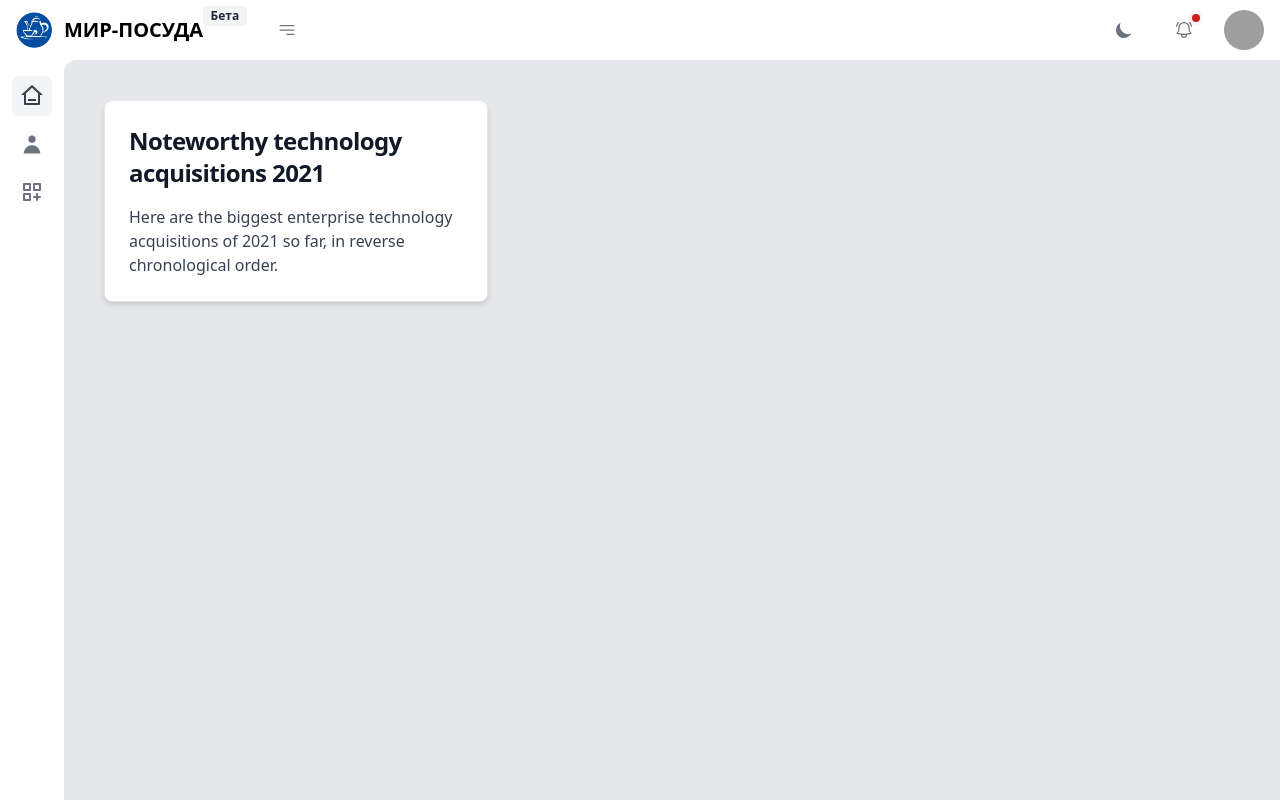
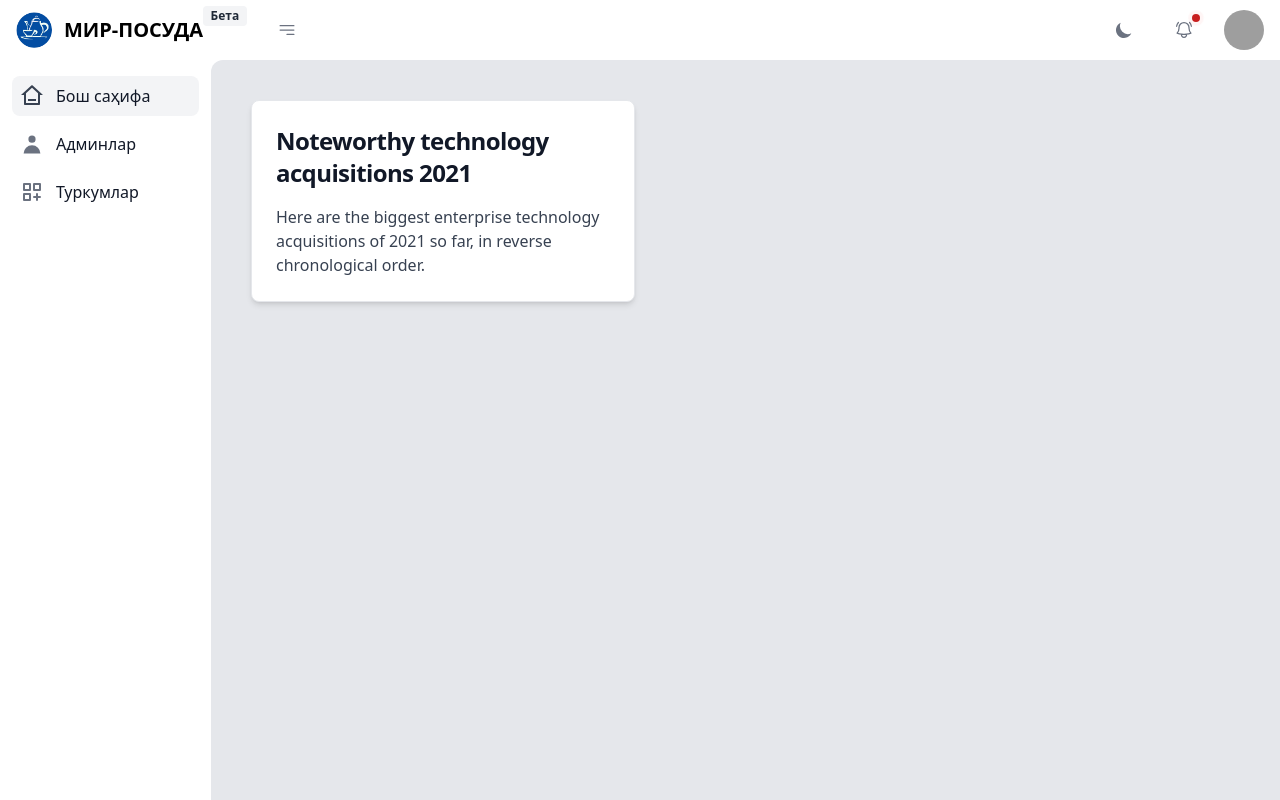
Before and after one commit to MIRPOSUDA/mir-posuda-frontend-admin, a React (Vite) app: page / in a window 1280 px wide. Built offline with nearby package versions, Linux system fonts and the light colour scheme; sample sign-in values are in the browser's storage; grey boxes are pictures that could not be loaded.

Commit message:
Change collapse sidebar

```diff
--- a/src/components/MPSidebar.jsx
+++ b/src/components/MPSidebar.jsx
@@ -33,7 +33,7 @@ export default function MPSidebar() {
       className="transition-all duration-300"
       theme={customTheme}
       collapseBehavior="collapse"
-      collapsed={!open}
+      collapsed={open}
     >
       <Sidebar.Items>
         <Sidebar.ItemGroup>
```
